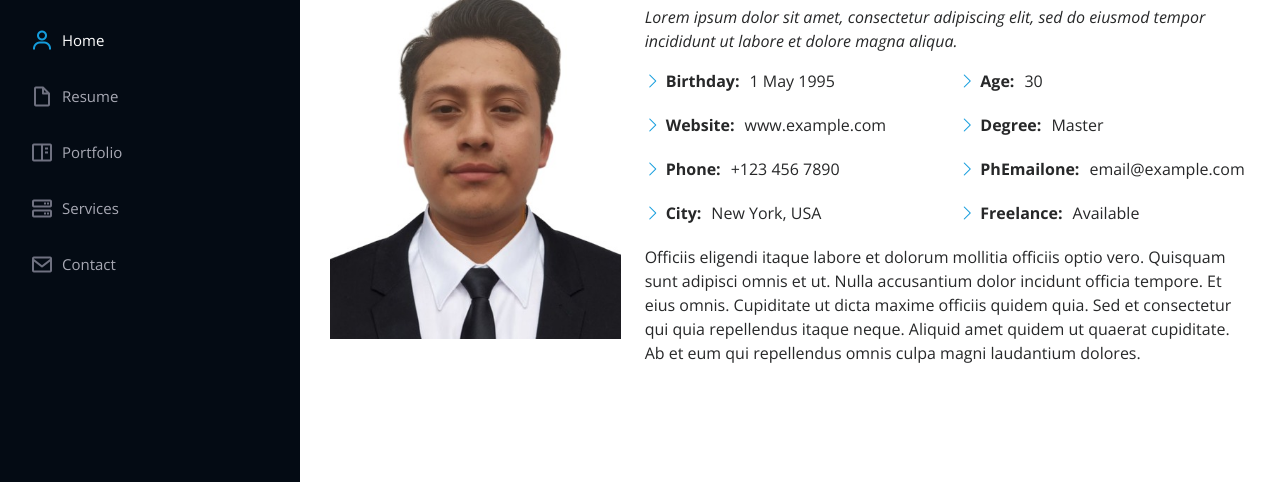
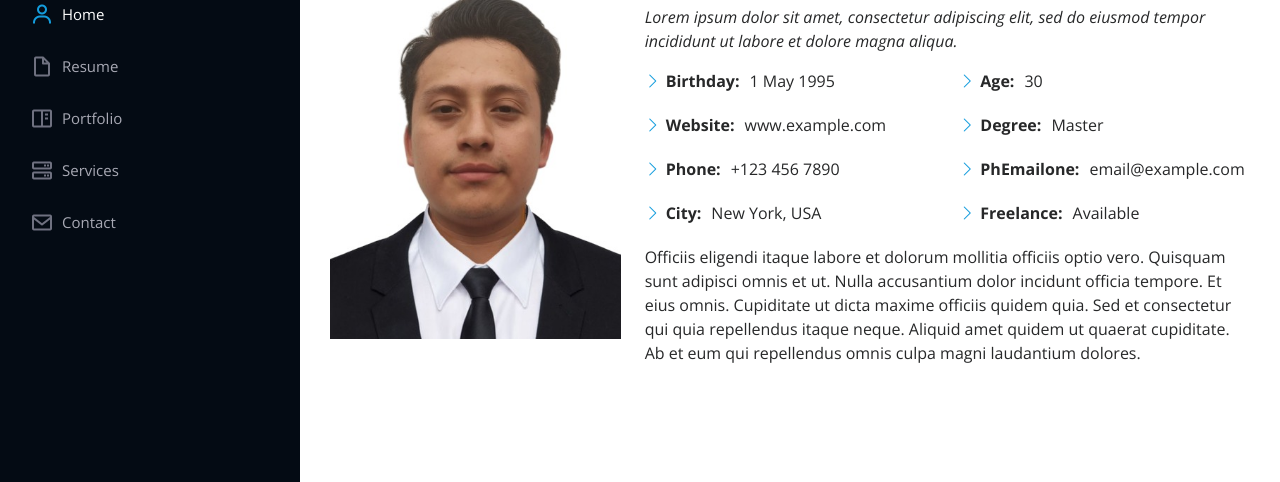
Before and after one commit to Alfredo-P-O/porfolio-template, a plain HTML site: page index.html in a window 1280 px wide. Shown: the part 275-757 px from the top of the page. Drawn offline with nearby package versions, Linux system fonts and the light colour scheme.

Commit message:
Solucion-Barra-Navegacion-Lateral

```diff
--- a/assets/css/style.css
+++ b/assets/css/style.css
@@ -128,39 +128,34 @@ h1, h2, h3, h4, h5, h6 {
 --------------------------------------------------------------*/
 /* Desktop Navigation */
 .nav-menu {
-  padding: 30px 0 0 0;
+  padding: 6px 0 0 0;
   transition: all 300ms ease-in-out;
 }
-
 .nav-menu * {
   margin: 0;
   padding: 0;
   list-style: none;
 }
-
 .nav-menu>ul>li {
   position: relative;
   white-space: nowrap;
 }
-
 .nav-menu a,
 .nav-menu a:focus {
   display: flex;
   align-items: center;
   color: #a8a9b4;
-  padding: 12px 15px;
+  padding: 10px 15px;
   margin-bottom: 8px;
   transition: 0.3s;
   font-size: 15px;
 }
-
 .nav-menu a i,
 .nav-menu a:focus i {
   font-size: 24px;
   padding-right: 8px;
   color: #6f7180;
 }
-
 .nav-menu a:hover,
 .nav-menu .active,
 .nav-menu .active:focus,
@@ -168,7 +163,6 @@ h1, h2, h3, h4, h5, h6 {
   text-decoration: none;
   color: #fff;
 }
-
 .nav-menu a:hover i,
 .nav-menu .active i,
 .nav-menu .active:focus i,
```
